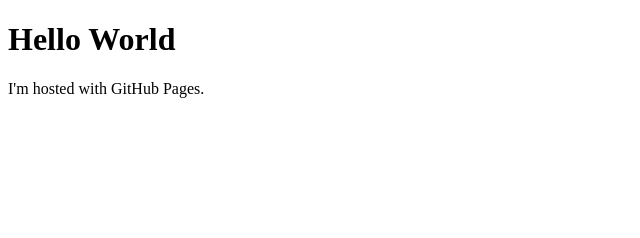
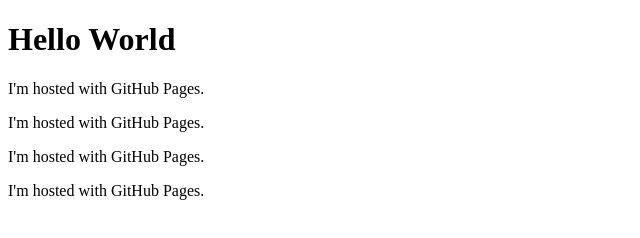
Before and after one commit to RVillanuevaRVC/Todos, a plain HTML site: page index.html in a window 1280 px wide. Shown: the whole page, without its empty margins (0-640 px from the left). Drawn offline with Linux system fonts and the light colour scheme.

Commit message:
Update index.html

```diff
--- a/index.html
+++ b/index.html
@@ -3,5 +3,8 @@
 <body>
 <h1>Hello World</h1>
 <p>I'm hosted with GitHub Pages.</p>
+<p>I'm hosted with GitHub Pages.</p>
+<p>I'm hosted with GitHub Pages.</p>
+<p>I'm hosted with GitHub Pages.</p>
 </body>
 </html>
```
